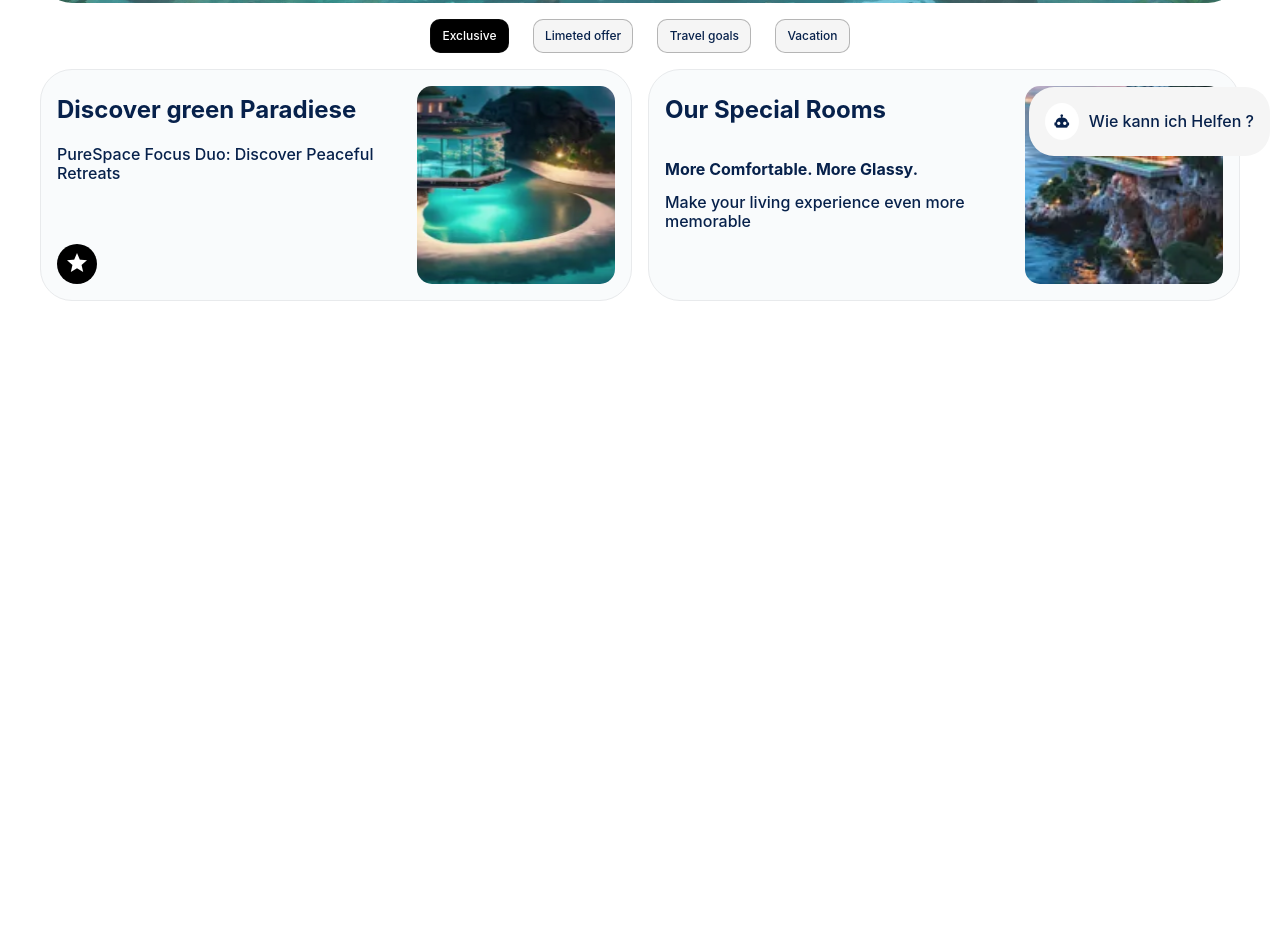
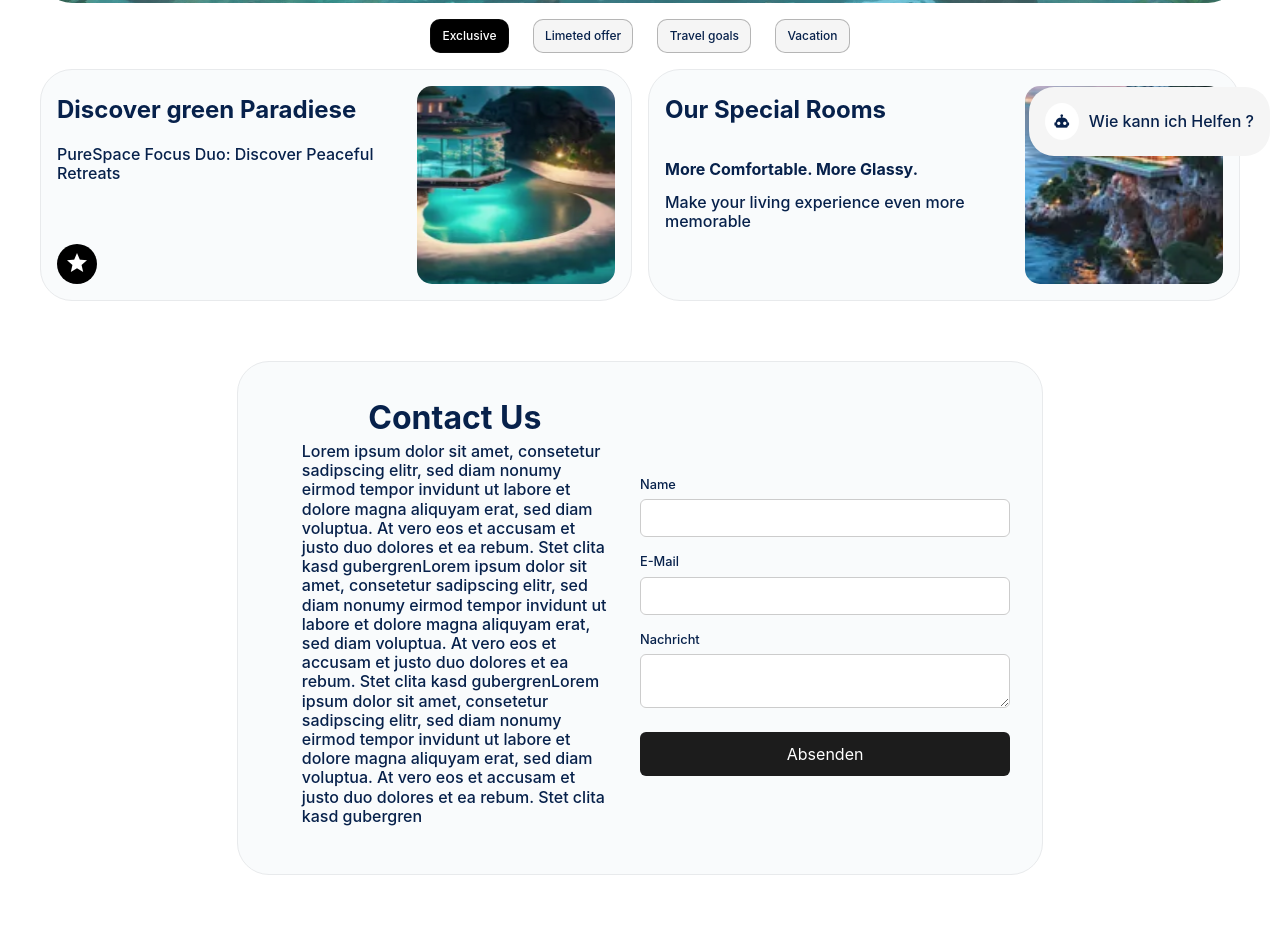
Before and after one commit to Adrian9777/futurama, a website: page index.html in a window 1280 px wide. Shown: the part 634-1569 px from the top of the page. Before the commit the page ends 935 px from the top, so only its background shows below. Drawn offline with Linux system fonts and the light colour scheme.

Commit message:
formular hinzugefuegt

```diff
--- a/index.html
+++ b/index.html
@@ -94,6 +94,36 @@
             </div>
         </article>
     </section>
+    <footer class="page-footer">
+        <div class="container">
+            <div>
+        <h2>Contact Us</h2>
+            <p>Lorem ipsum dolor sit amet, consetetur sadipscing elitr, sed diam nonumy eirmod tempor
+                invidunt ut labore et dolore magna aliquyam erat, sed diam voluptua. At vero eos et
+                accusam et justo duo dolores et ea rebum. Stet clita kasd gubergrenLorem ipsum dolor sit amet,
+                consetetur sadipscing elitr, sed diam nonumy eirmod tempor invidunt ut labore et dolore magna
+                aliquyam erat, sed diam voluptua. At vero eos et accusam et justo duo dolores et ea rebum.
+                Stet clita kasd gubergrenLorem ipsum dolor sit amet, consetetur sadipscing elitr, sed diam nonumy eirmod
+                tempor invidunt ut labore et dolore magna aliquyam erat, sed diam voluptua. At vero eos et accusam
+                et justo duo dolores et ea rebum. Stet clita kasd gubergren</p>
+            </div>
+            <div>
+                <form action="#" method="post">
+
+                    <label for="name">Name</label>
+                    <input type="text" id="name" name="name" required>
+
+                    <label for="email">E-Mail</label>
+                    <input type="email" id="email" name="email" required>
+
+                    <label for="nachricht">Nachricht</label>
+                    <textarea id="nachricht" name="nachricht" required></textarea>
+
+                    <button type="submit">Absenden</button>
+                </form>
+            </div>
+        </div>
+    </footer>
 </main>
 </body>
 </html>
--- a/styles.css
+++ b/styles.css
@@ -289,3 +289,65 @@ ul {
     object-fit: cover;
     border-radius: 15px;
 }
+
+
+
+/*
+Formular
+*/
+
+.page-footer {
+    display: flex;
+    align-items: center;
+    justify-content: center;
+}
+
+.container {
+    width: 63%;
+    margin: 60px auto;
+    background-color: #f9fbfc;
+    justify-content: center;
+    border: 1px solid #e8eaec;
+    align-items: center;
+    display: grid;
+    grid-template-columns: 1fr 1fr;
+    padding: 2rem;
+    border-radius: var(--base-section-border-radius);
+
+}
+
+.container h2 {
+    text-align: center;
+    margin-bottom: 0;
+}
+
+.container p {
+    padding: 0 2rem;
+}
+
+label {
+    font-size: .8rem;
+    display: block;
+    margin-top: 15px;
+}
+
+input, textarea {
+    width: 100%;
+    padding: 10px;
+    margin-top: 5px;
+    border-radius: 6px;
+    border: 1px solid #ccc;
+    box-sizing: border-box;
+}
+
+button {
+    width: 100%;
+    margin-top: 20px;
+    padding: 12px;
+    background: #1c1c1c;
+    color: white;
+    border: none;
+    border-radius: 6px;
+    font-size: 16px;
+    cursor: pointer;
+}
```
